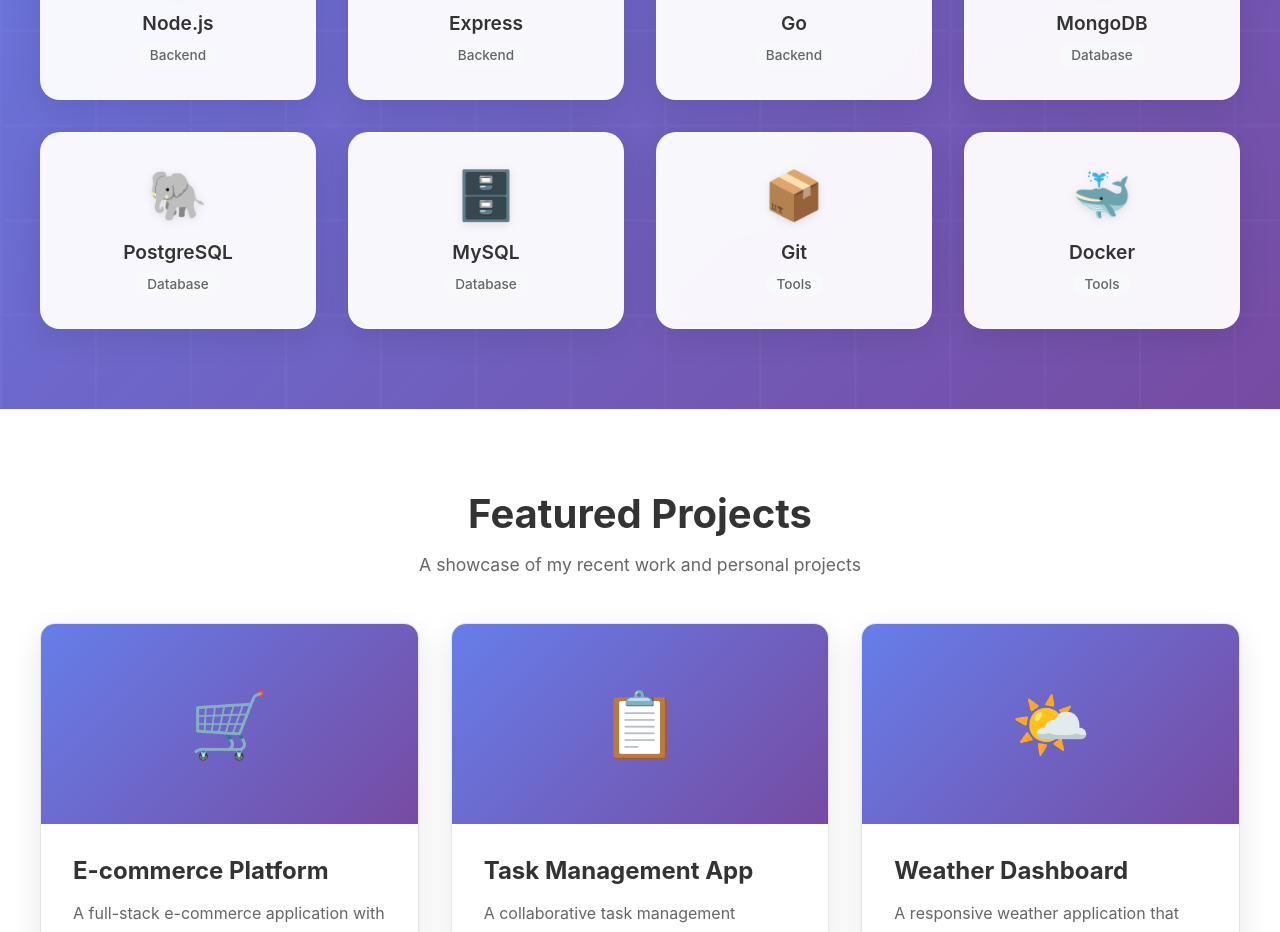
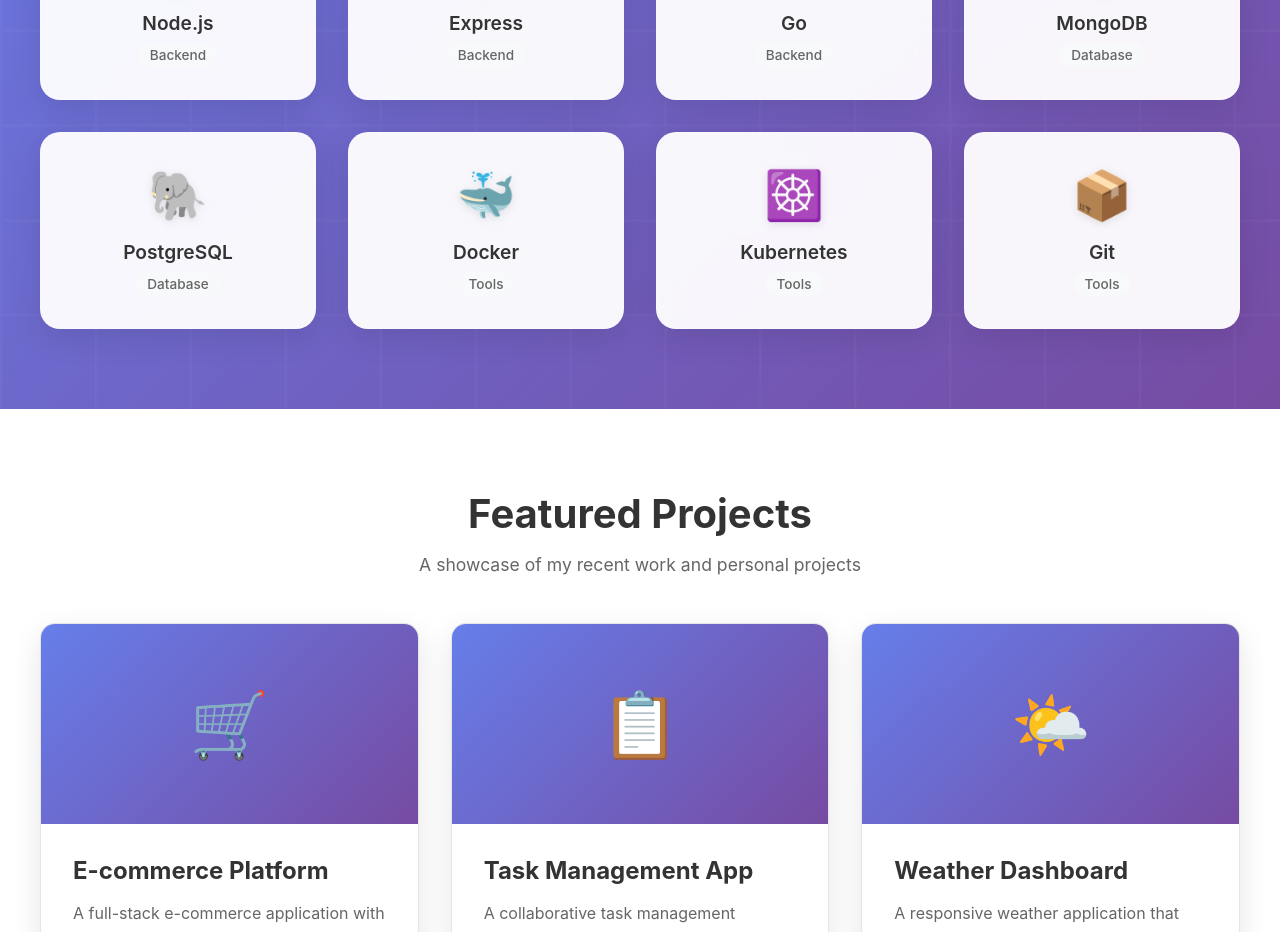
Before and after one commit to sherwin-yu/site, a React (Create React App) app: page / in a window 1280 px wide. Shown: the part 1340-2272 px from the top of the page. Built offline with nearby package versions, Linux system fonts and the light colour scheme.

Commit message:
update skills

```diff
--- a/src/components/Skills.tsx
+++ b/src/components/Skills.tsx
@@ -18,9 +18,9 @@
     { name: 'Go', icon: '🐹', category: 'Backend' },
     { name: 'MongoDB', icon: '🍃', category: 'Database' },
     { name: 'PostgreSQL', icon: '🐘', category: 'Database' },
-    { name: 'MySQL', icon: '🗄️', category: 'Database' },
+    { name: 'Docker', icon: '🐳', category: 'Tools' },
+    { name: 'Kubernetes', icon: '☸️', category: 'Tools' },
     { name: 'Git', icon: '📦', category: 'Tools' },
-    { name: 'Docker', icon: '🐳', category: 'Tools' },
   ];
 
   return (
```
